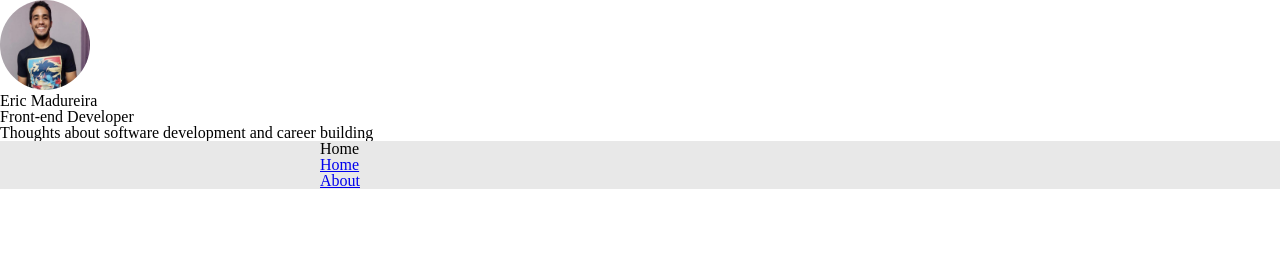
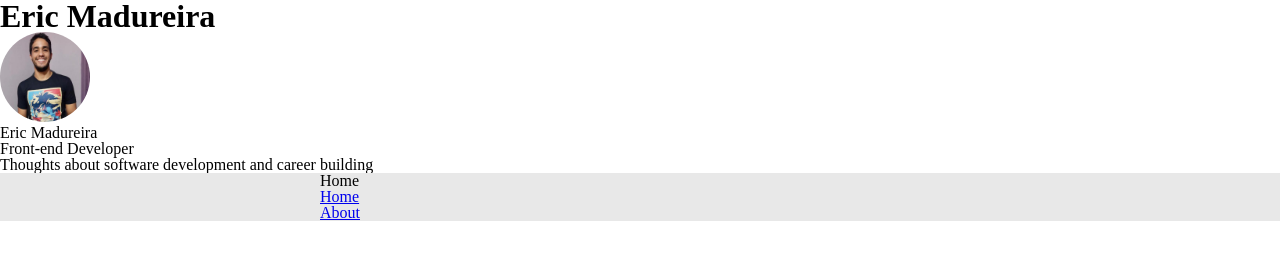
Before and after one commit to ericmadureira/ericmadureira.github.io, a Gatsby site: page / in a window 1280 px wide. Shown: the top 260 px of the page. Built offline with nearby package versions, Linux system fonts and the light colour scheme; Gatsby itself is replaced by a stand-in of ours.

Commit message:
feat: Header component
Adds a new component Header to display the title and more things
in future versions.

```diff
--- /dev/null
+++ b/src/components/Header/index.js
@@ -0,0 +1,11 @@
+import React from 'react'
+
+import * as S from './styled'
+
+const Header = () => (
+  <S.HeaderWrapper>
+    <S.Title>Eric Madureira</S.Title>
+  </S.HeaderWrapper>
+)
+
+export default Header
--- /dev/null
+++ b/src/components/Header/styled.js
@@ -0,0 +1,11 @@
+import styled from 'styled-components'
+
+export const HeaderWrapper = styled.div`
+  display: flex;
+  justify-content: space-between;
+`
+
+export const Title = styled.h1`
+  font-size: 2rem;
+  font-weight: bold;
+`
--- a/src/components/Layout/index.js
+++ b/src/components/Layout/index.js
@@ -3,12 +3,14 @@ import PropTypes from "prop-types";
 
 import GlobalStyles from '../../styles/global'
 import Profile from '../Profile';
+import Header from '../Header';
 import * as S from './styled';
 
 const Layout = ({ children }) => {
   return (
     <S.LayoutWrapper>
       <GlobalStyles />
+      <Header />
       <Profile />
       <S.LayoutMain>{children}</S.LayoutMain>
     </S.LayoutWrapper>
```
